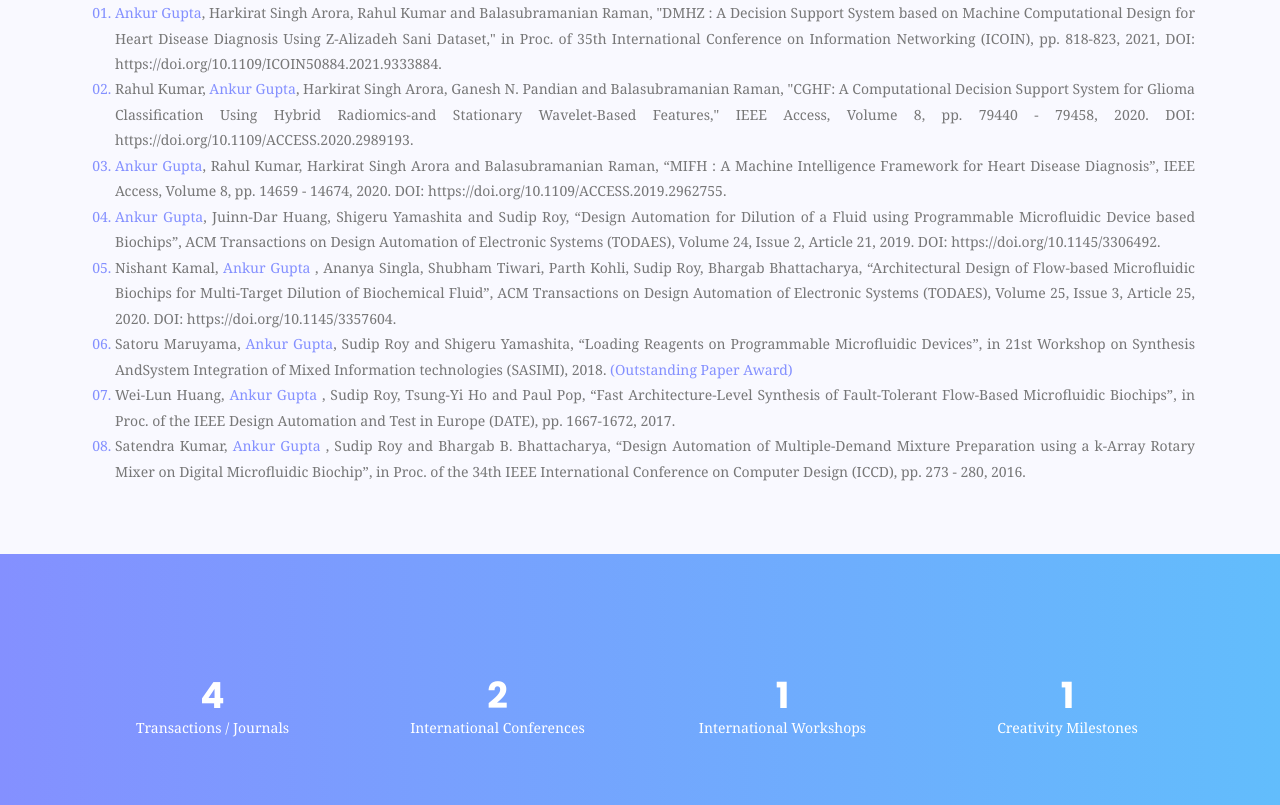
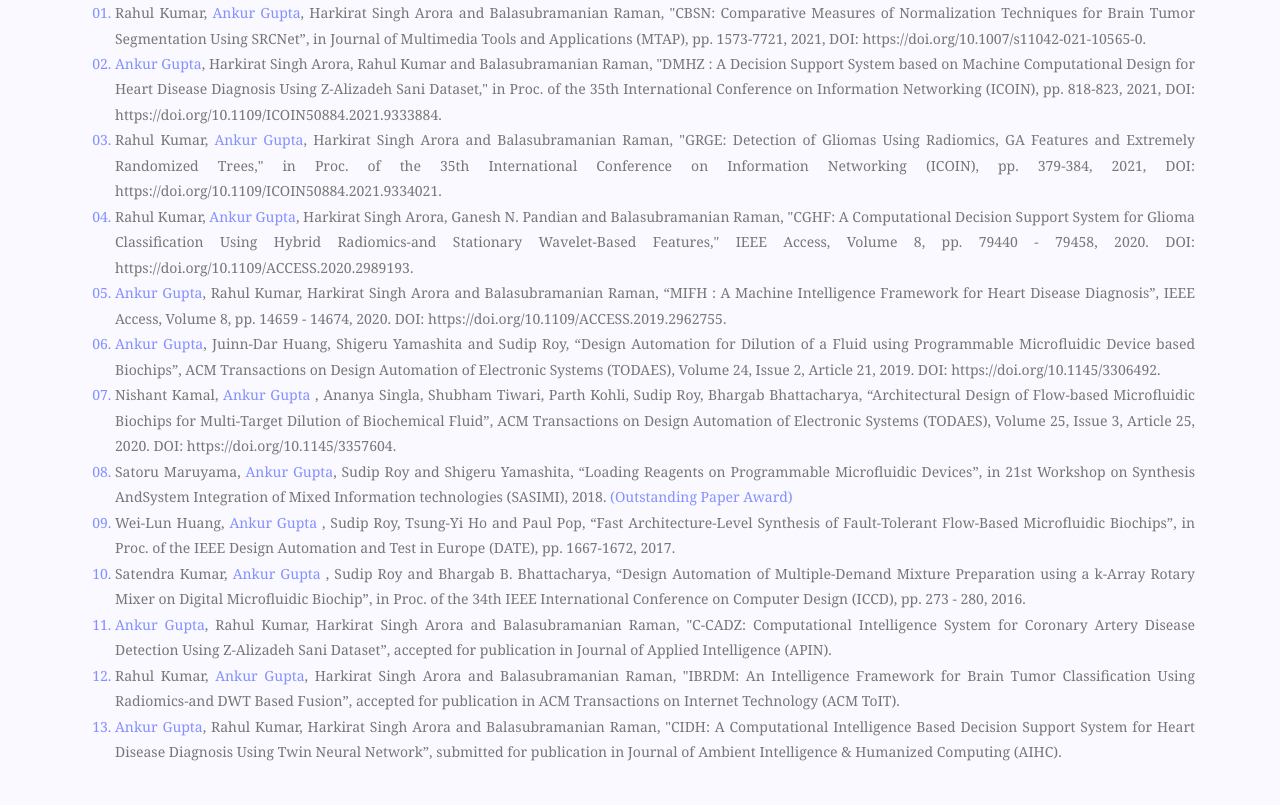
Before and after one commit to ankursynon/ankursynon.github.io, a plain HTML site: page index.html in a window 1280 px wide. Shown: the part 1095-1900 px from the top of the page. Drawn offline with nearby package versions, Linux system fonts and the light colour scheme; some packages are replaced by stand-ins of ours.

Commit message:
Update index.html

```diff
--- a/index.html
+++ b/index.html
@@ -98,7 +98,9 @@
 								<h3 class="text-heading style1" id = "research_excellence">Research Excellence</h3>
 								<div class="" align="justify">
 									<ol class="ordered-list">
-										<li><span><b>Ankur Gupta</b>, Harkirat Singh Arora, Rahul Kumar and Balasubramanian Raman, "DMHZ : A Decision Support System based on Machine Computational Design for Heart Disease Diagnosis Using Z-Alizadeh Sani Dataset," in Proc. of 35th International Conference on Information Networking (ICOIN), pp. 818-823, 2021, DOI: https://doi.org/10.1109/ICOIN50884.2021.9333884.</span></li>
+										<li><span>Rahul Kumar, <b>Ankur Gupta</b>, Harkirat Singh Arora and Balasubramanian Raman, "CBSN: Comparative Measures of Normalization Techniques for Brain Tumor Segmentation Using SRCNet”, in Journal of Multimedia Tools and Applications (MTAP), pp. 1573-7721, 2021, DOI: https://doi.org/10.1007/s11042-021-10565-0.</span></li>
+										<li><span><b>Ankur Gupta</b>, Harkirat Singh Arora, Rahul Kumar and Balasubramanian Raman, "DMHZ : A Decision Support System based on Machine Computational Design for Heart Disease Diagnosis Using Z-Alizadeh Sani Dataset," in Proc. of the 35th International Conference on Information Networking (ICOIN), pp. 818-823, 2021, DOI: https://doi.org/10.1109/ICOIN50884.2021.9333884.</span></li>
+										<li><span>Rahul Kumar, <b>Ankur Gupta</b>, Harkirat Singh Arora and Balasubramanian Raman, "GRGE: Detection of Gliomas Using Radiomics, GA Features and Extremely Randomized Trees," in Proc. of the 35th International Conference on Information Networking (ICOIN), pp. 379-384, 2021, DOI: https://doi.org/10.1109/ICOIN50884.2021.9334021.</span></li>
 										<li><span>Rahul Kumar, <b>Ankur Gupta</b>, Harkirat Singh Arora, Ganesh N. Pandian and Balasubramanian Raman, "CGHF: A Computational Decision Support System for Glioma Classification Using Hybrid Radiomics-and Stationary Wavelet-Based Features," IEEE Access, Volume 8, pp. 79440 - 79458, 2020. DOI: https://doi.org/10.1109/ACCESS.2020.2989193.</span></li>
 										<li><span><b>Ankur Gupta</b>, Rahul Kumar, Harkirat Singh Arora and Balasubramanian Raman, “MIFH : A Machine Intelligence Framework for Heart Disease Diagnosis”, IEEE Access, Volume 8, pp. 14659 - 14674, 2020. DOI: https://doi.org/10.1109/ACCESS.2019.2962755.</span></li>
  										<li><span><b>Ankur Gupta</b>, Juinn-Dar Huang, Shigeru Yamashita and Sudip Roy, “Design Automation for Dilution of a Fluid using Programmable Microfluidic Device based Biochips”, ACM Transactions on Design Automation of Electronic Systems (TODAES), Volume 24, Issue 2, Article 21, 2019. DOI: https://doi.org/10.1145/3306492.</span></li>
@@ -106,6 +108,9 @@
 										<li><span>Satoru Maruyama,  <b>Ankur Gupta</b>, Sudip Roy and Shigeru Yamashita, “Loading Reagents on Programmable Microfluidic Devices”, in 21st Workshop on Synthesis AndSystem Integration of Mixed Information technologies (SASIMI), 2018. <b>(Outstanding Paper Award)</b></span></li>
 										<li><span>Wei-Lun Huang, <b>Ankur Gupta</b> , Sudip Roy, Tsung-Yi Ho and Paul Pop, “Fast Architecture-Level Synthesis of Fault-Tolerant Flow-Based Microfluidic Biochips”, in Proc. of the IEEE Design Automation and Test in Europe (DATE), pp. 1667-1672, 2017.</span></li>
 										<li><span>Satendra Kumar, <b>Ankur Gupta</b> , Sudip Roy and Bhargab B. Bhattacharya, “Design Automation of Multiple-Demand Mixture Preparation using a k-Array Rotary Mixer on Digital Microfluidic Biochip”, in Proc. of the 34th IEEE International Conference on Computer Design (ICCD), pp. 273 - 280, 2016.</span></li>
+										<li><span><b>Ankur Gupta</b>, Rahul Kumar, Harkirat Singh Arora and Balasubramanian Raman, "C-CADZ: Computational Intelligence System for Coronary Artery Disease Detection Using Z-Alizadeh Sani Dataset”, accepted for publication in Journal of Applied Intelligence (APIN).</span></li>
+										<li><span>Rahul Kumar, <b>Ankur Gupta</b>, Harkirat Singh Arora and Balasubramanian Raman, "IBRDM: An Intelligence Framework for Brain Tumor Classification Using Radiomics-and DWT Based Fusion”, accepted for publication in ACM Transactions on Internet Technology (ACM ToIT).</span></li>
+										<li><span><b>Ankur Gupta</b>, Rahul Kumar, Harkirat Singh Arora and Balasubramanian Raman, "CIDH: A Computational Intelligence Based Decision Support System for Heart Disease Diagnosis Using Twin Neural Network”, submitted for publication in Journal of Ambient Intelligence & Humanized Computing (AIHC).</span></li>
 									</ol>
 								</div>
 			</div>
```
